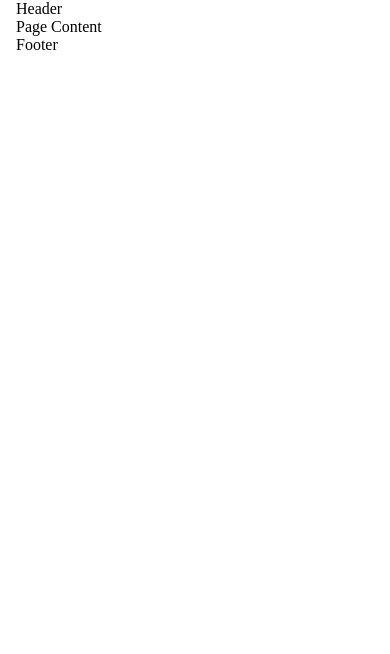
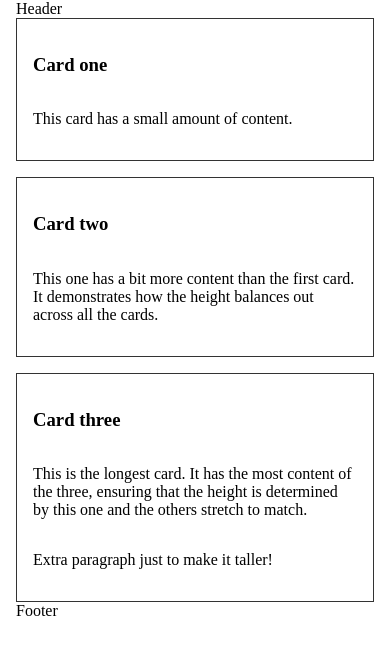
Before and after one commit to hackdanismo/vanilla-components, a plain HTML site: page index.html in a window 390 px wide. Drawn offline with Linux system fonts and the light colour scheme.

Commit message:
feat: add responsive card elements

```diff
--- a/index.html
+++ b/index.html
@@ -8,6 +8,7 @@
 
     <link rel="stylesheet" href="styles/reset.css">
     <link rel="stylesheet" href="styles/base.css">
+    <link rel="stylesheet" href="styles/card.css">
 </head>
 <body>
 <header role="banner">
@@ -18,7 +19,25 @@
 <main role="main">
     <section>
         <div class="container">
-            Page Content
+
+            <!-- Card -->
+            <div class="cards">
+                <div class="card">
+                    <h3>Card one</h3>
+                    <p>This card has a small amount of content.</p>
+                </div>
+                <div class="card">
+                    <h3>Card two</h3>
+                    <p>This one has a bit more content than the first card. It demonstrates how the height balances out across all the cards.</p>
+                </div>
+                <div class="card">
+                    <h3>Card three</h3>
+                    <p>This is the longest card. It has the most content of the three, ensuring that the height is determined by this one and the others stretch to match.</p>
+                    <p>Extra paragraph just to make it taller!</p>
+                </div>
+            </div>
+            <!-- / Card -->
+
         </div>
     </section>
 </main>
--- /dev/null
+++ b/styles/card.css
@@ -0,0 +1,19 @@
+.cards {
+    display: flex;
+    flex-direction: column;
+    gap: 1rem;
+}
+
+@media (min-width: 900px) {
+    .cards {
+        flex-direction: row;
+    }
+}
+
+.card {
+    flex: 1;    /* Equal height and width of the cards */
+    display: flex;
+    flex-direction: column;
+    padding: 1rem;
+    border: 1px solid #333;
+}
```
